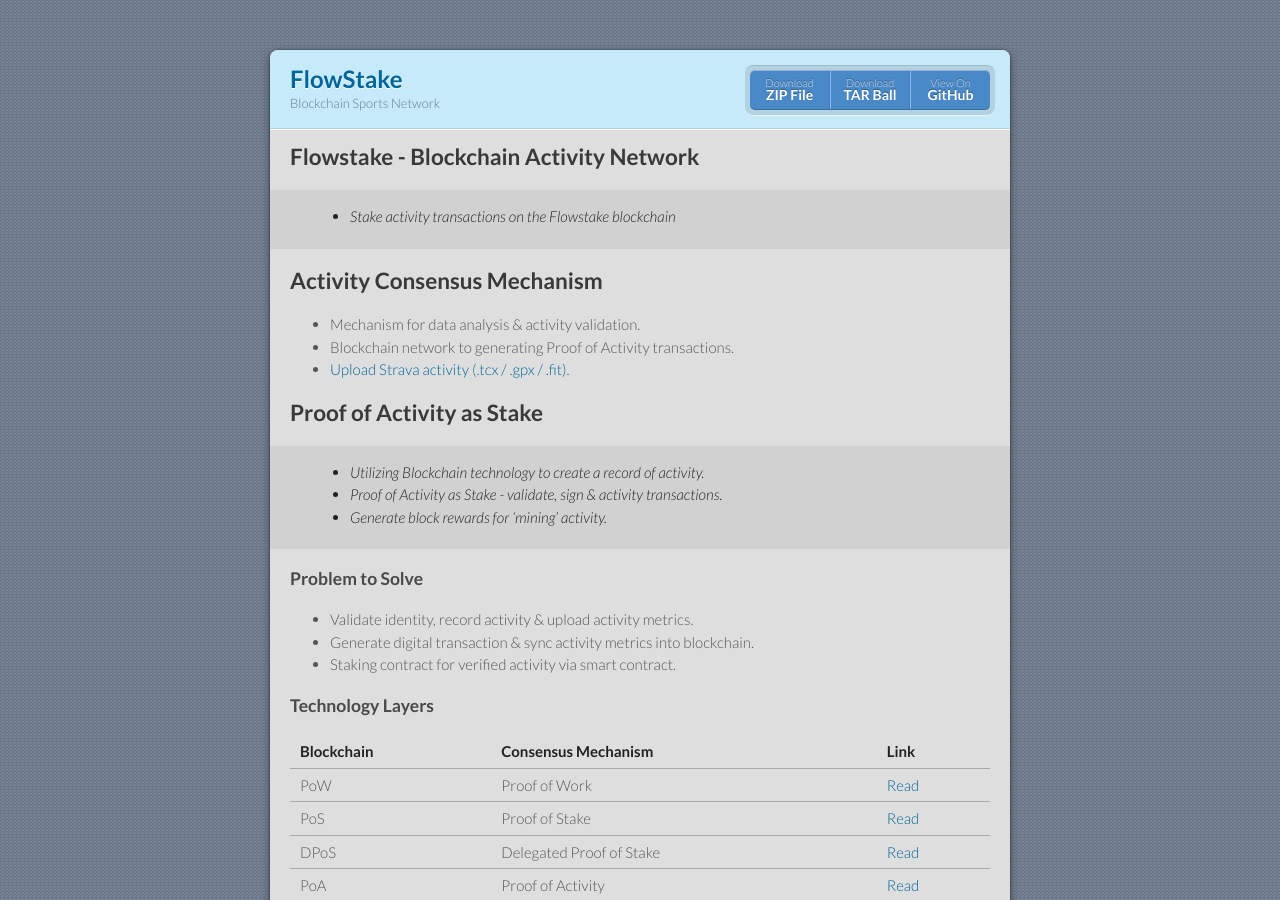
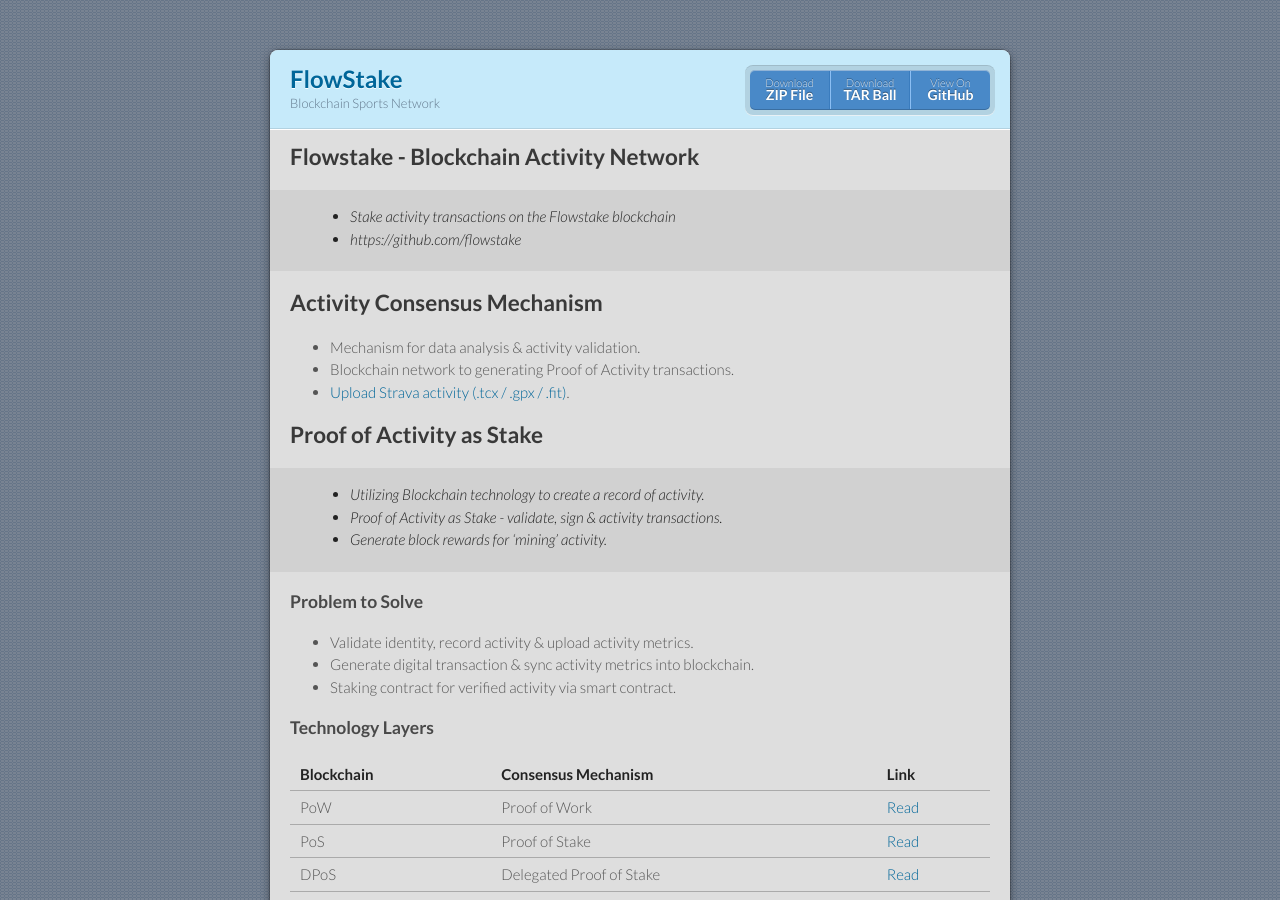
Before and after one commit to flowstake/flowstake.github.io, a Jekyll site: the page built from index.md, in a window 1280 px wide and 900 px high. Built offline with Jekyll 4.4.1, drawn with Linux system fonts in a browser that asks for light colours; our own code applies the rules of GitHub Pages for plain Markdown files; part of the change alters nothing that is shown.

Commit message:
Update index.md

```diff
--- a/index.md
+++ b/index.md
@@ -5,6 +5,7 @@ layout: default
 ## Flowstake - Blockchain Activity Network
 
 > - Stake activity transactions on the Flowstake blockchain
+> - https://github.com/flowstake
 
 ## Activity Consensus Mechanism
 
```
